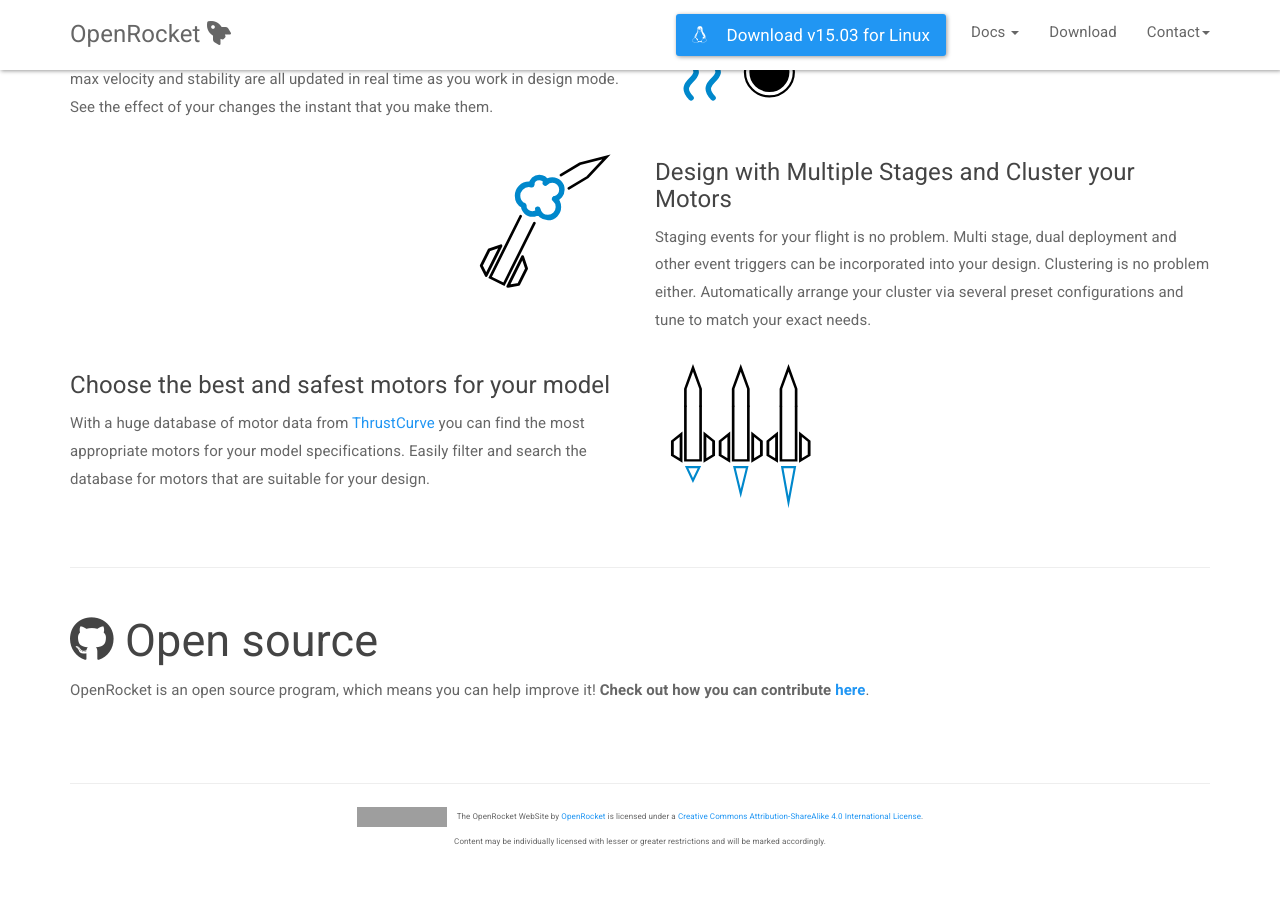
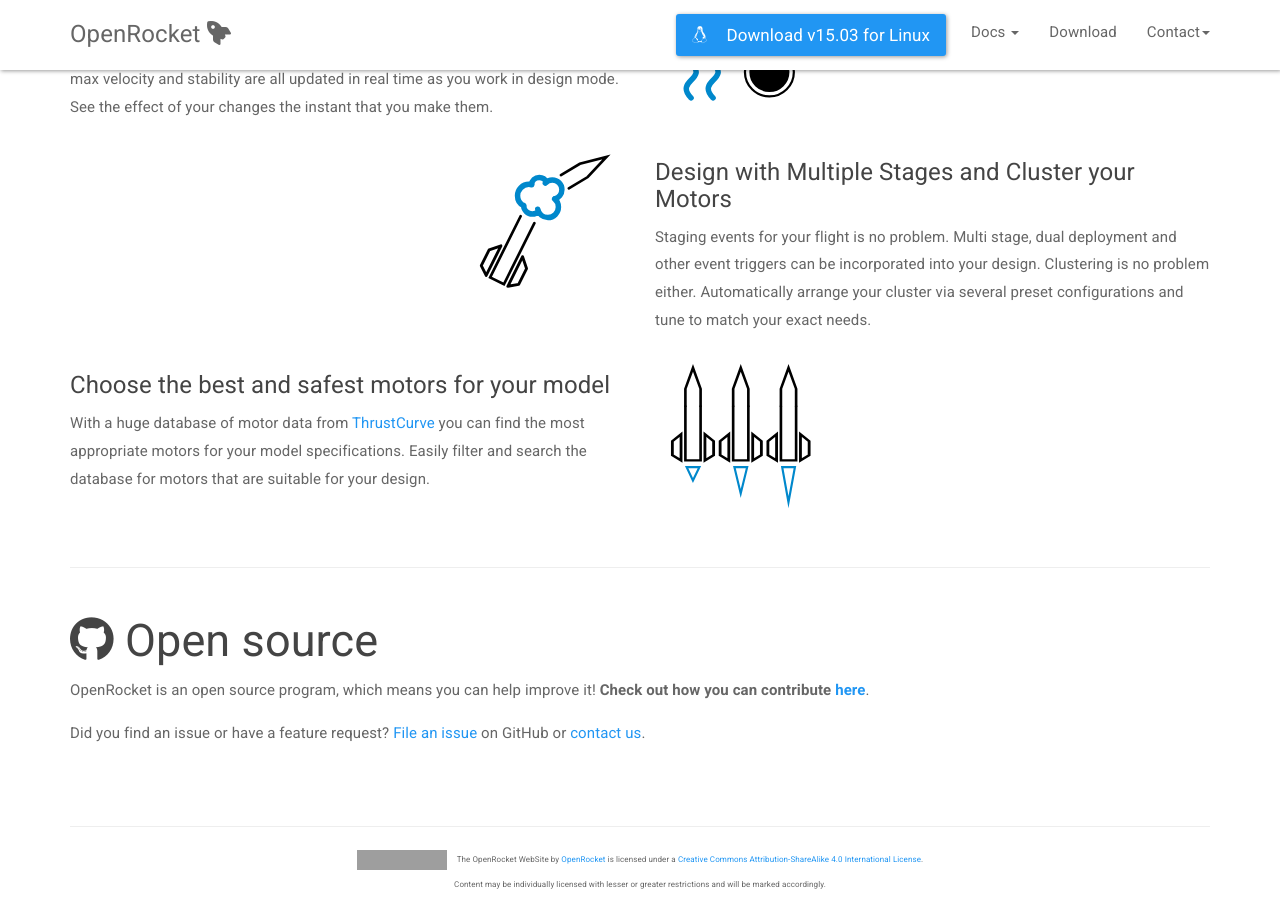
Before and after one commit to openrocket/openrocket.github.io, a Jekyll site: the page built from index.html, in a window 1280 px wide and 900 px high, scrolled down 1172 px. Built offline with Jekyll 4.4.1, drawn with Linux system fonts in a browser that asks for light colours; nearby versions of some CDN libraries; before the commit the page ends 2030 px from its top, so only the background shows below that; grey boxes are pictures that could not be loaded.

Commit message:
Update contribute-home

```diff
--- a/_includes/contribute-home.md
+++ b/_includes/contribute-home.md
@@ -5,3 +5,5 @@
 </h2>
 
 OpenRocket is an open source program, which means you can help improve it! **Check out how you can contribute [here](contribute.html)**.
+
+Did you find an issue or have a feature request? [File an issue](https://github.com/openrocket/openrocket/issues/new/choose) on GitHub or [contact us](contact.html).
```
